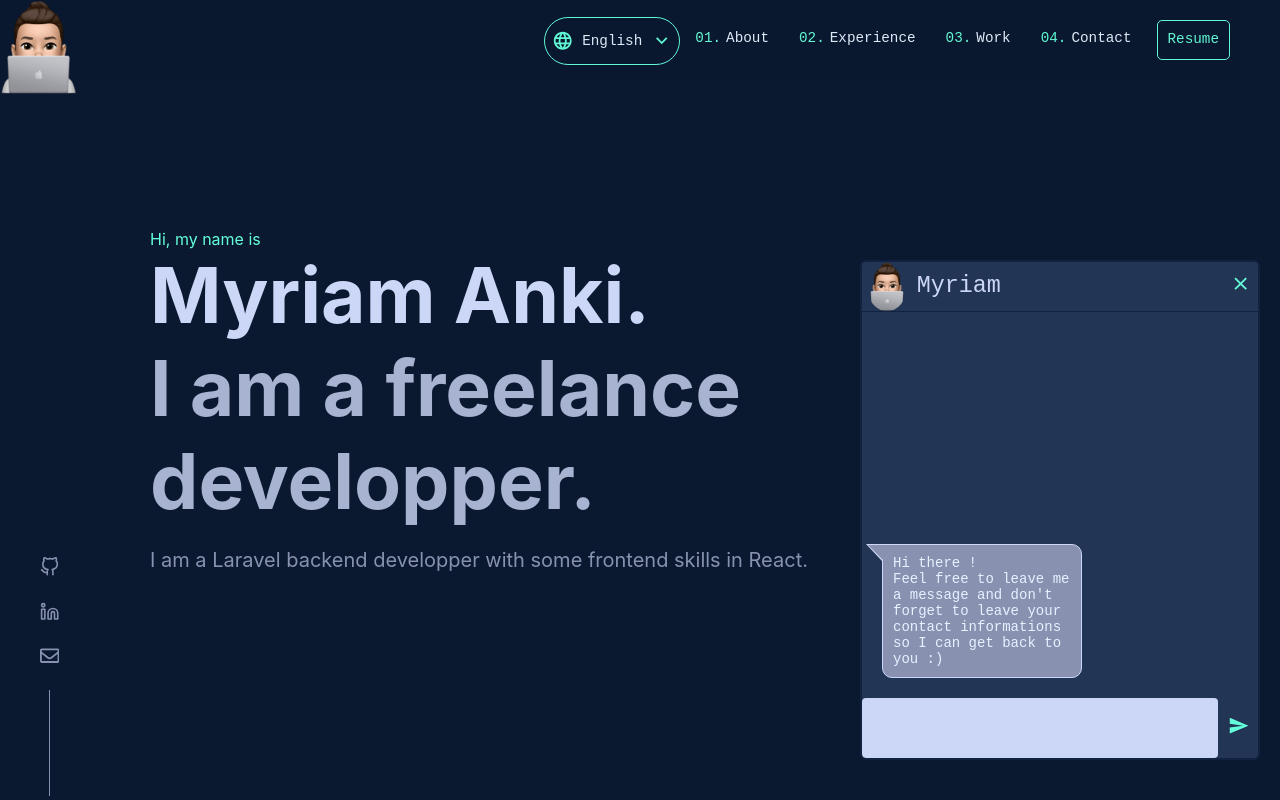
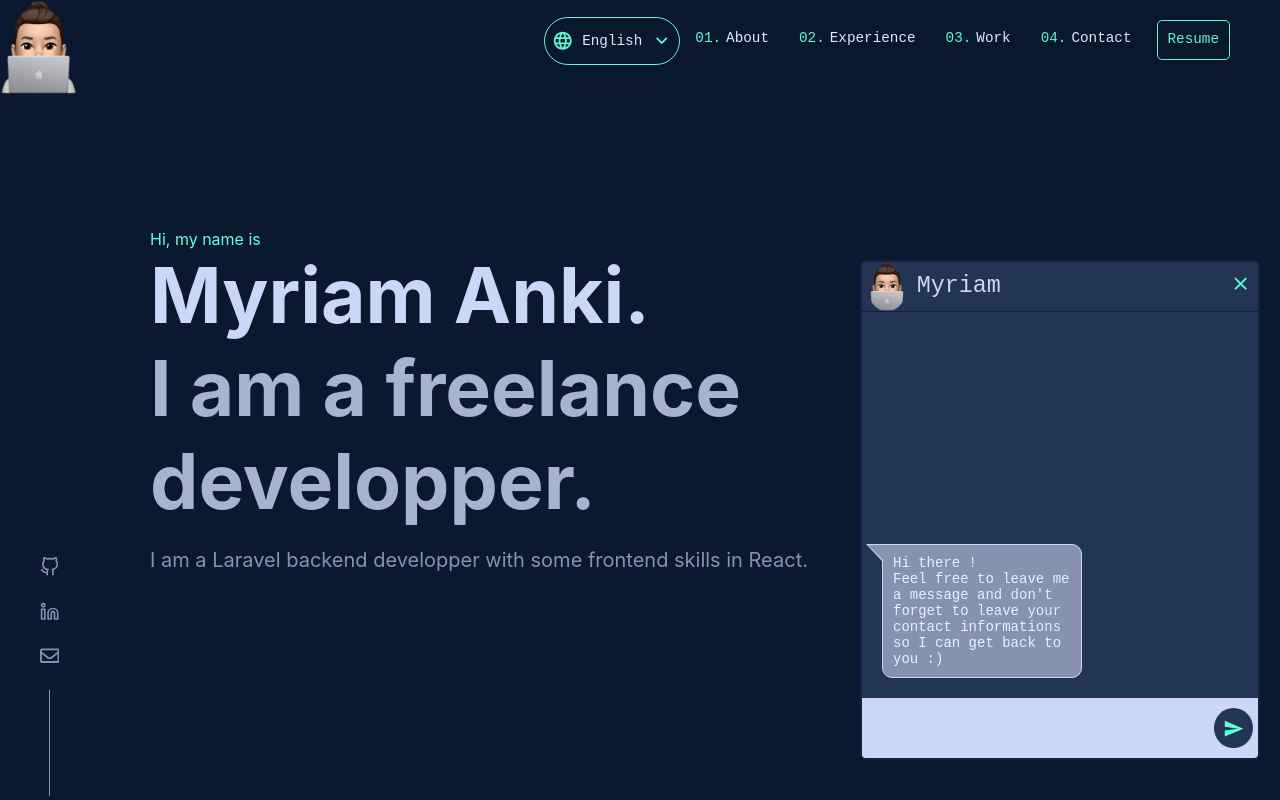
Before and after one commit to manki23/manki23.github.io, a React (Create React App) app: page / in a window 1280 px wide. Shown: the top 800 px of the page. Built offline with nearby package versions, Linux system fonts and the light colour scheme.

Commit message:
MOD: MessageInput.js > submit button style

```diff
--- a/src/components/ChatComponent/MessageInput.js
+++ b/src/components/ChatComponent/MessageInput.js
@@ -4,6 +4,7 @@ import { MdSend } from "react-icons/md";
 
 const StyledMessageInput = styled.div`
   height: 12%;
+  background-color: ${({ theme }) => theme.colors.appLightestSlateColor};
   form > textarea {
     width: 90%;
     border: none;
@@ -22,8 +23,17 @@ const StyledMessageInput = styled.div`
     font: inherit;
     cursor: pointer;
     outline: inherit;
+
+    background-color: ${({ theme }) => theme.colors.appLightestNavyColor};
+    border-radius: 50%;
+    width: 40px;
+    height: 40px;
+    margin: 0px 5px;
+    display: flex;
+    align-items: center;
+    align-self: center;
+    justify-content: center;
     svg {
-      margin: 0px 0px 0px 10px;
       color: ${({ theme }) => theme.colors.appGreenColor};
     }
   }
@@ -47,7 +57,7 @@ const MessageInput = ({ setClientMessages }) => (
         });
       }}
     >
-      <textarea type="text" id="textMessage" name="textMessage" minLength="3"/>
+      <textarea type="text" id="textMessage" name="textMessage" minLength="3" />
       <button type="submit">
         <MdSend />
       </button>
```
